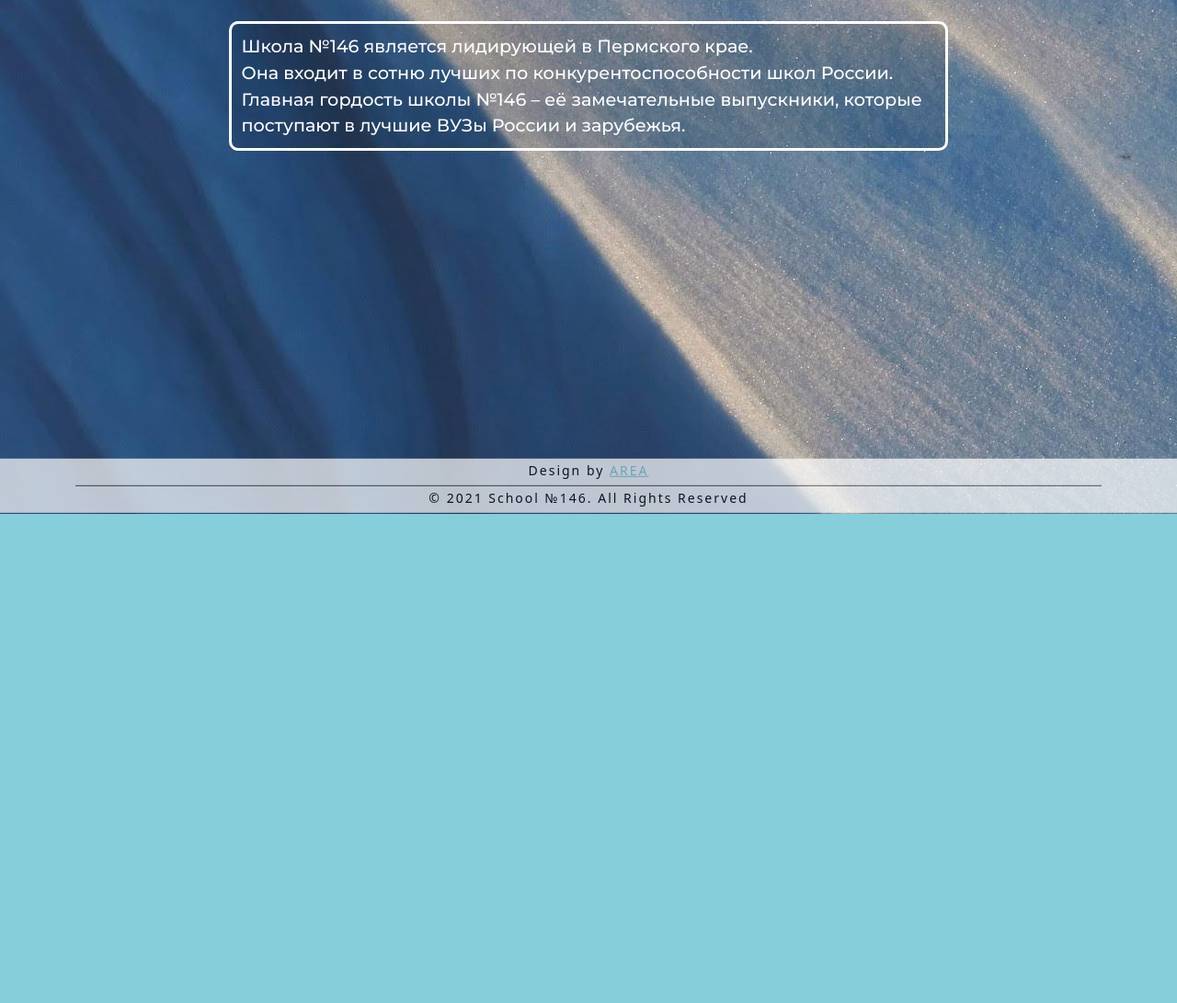
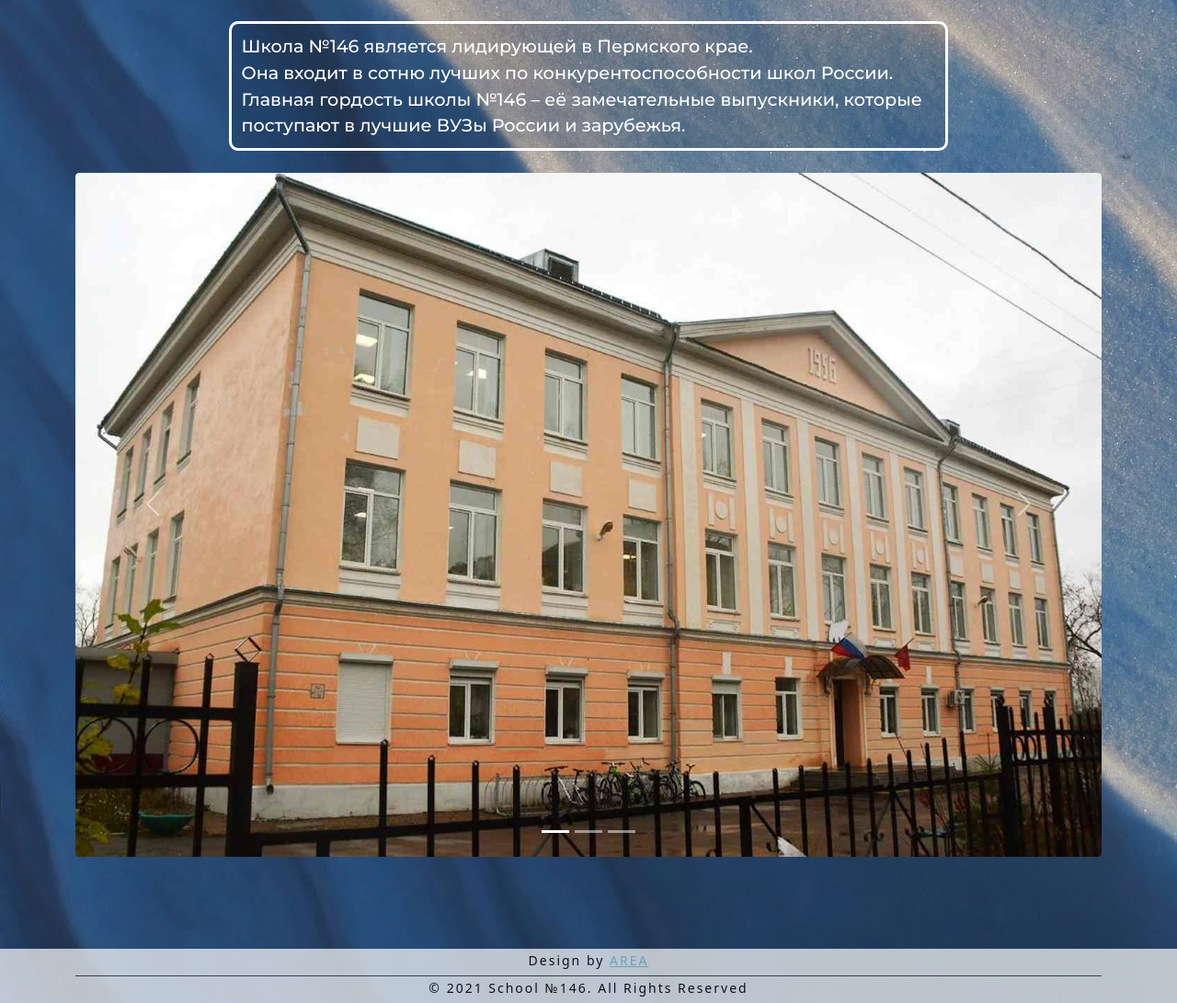
Before and after one commit to Nikulin-V/site146, a Flask app: page / in a window 1280 px wide. Shown: the part 241-1332 px from the top of the page at 92% size. Before the commit the page ends 800 px from the top, so only its background shows below. Run offline with Flask 2, Linux system fonts and the light colour scheme; data that the repository does not hold is empty; parts of the project's set-up code (start-up, migrations or seed data) failed here and were passed over; some libraries are stand-ins or nearby versions.

Commit message:
Implemented index.html page

```diff
--- a/site_app/templates/site/index.html
+++ b/site_app/templates/site/index.html
@@ -30,4 +30,34 @@
             ВУЗы России и зарубежья.
         </p>
     </div>
+    <div id="carouselExampleIndicators" class="carousel slide rounded" data-bs-ride="carousel">
+        <div class="carousel-indicators">
+            <button type="button" data-bs-target="#carouselExampleIndicators" data-bs-slide-to="0"
+                    class="active" aria-current="true" aria-label="Slide 1"></button>
+            <button type="button" data-bs-target="#carouselExampleIndicators" data-bs-slide-to="1"
+                    aria-label="Slide 2"></button>
+            <button type="button" data-bs-target="#carouselExampleIndicators" data-bs-slide-to="2"
+                    aria-label="Slide 3"></button>
+        </div>
+        <br>
+        <div class="carousel-inner rounded">
+            {% for i in range(3) %}
+                <div class="carousel-item {{ 'active' if i == 0 else '' }}">
+                    <img src="{{ url('static', filename='images/school' + loop.index|string() + '.jpg') }}"
+                         class="d-block w-100 img-fluid rounded"
+                         alt="Изображение школы {{ loop.index }}">
+                </div>
+            {% endfor %}
+        </div>
+        <button class="carousel-control-prev" type="button"
+                data-bs-target="#carouselExampleIndicators" data-bs-slide="prev">
+            <span class="carousel-control-prev-icon" aria-hidden="true"></span>
+            <span class="visually-hidden">Предыдущий</span>
+        </button>
+        <button class="carousel-control-next" type="button"
+                data-bs-target="#carouselExampleIndicators" data-bs-slide="next">
+            <span class="carousel-control-next-icon" aria-hidden="true"></span>
+            <span class="visually-hidden">Следующий</span>
+        </button>
+    </div>
 {% endblock %}
--- a/site_app/templates/site/info.html
+++ b/site_app/templates/site/info.html
@@ -75,6 +75,7 @@
     <span class="material-icons-outlined align-bottom">home</span>
     Адрес: 614046 г. Пермь, ул. Боровая, 24а
 </div>
+<!--suppress HtmlDeprecatedAttribute -->
 <iframe src="https://yandex.ru/map-widget/v1/?um=constructor%3A7e022aca0c2aa50af2018eaefe3bd211c9db06da90acf7c2f4cb5922999cf9b5&amp;source=constructor"
         width="100%" height="669" frameborder="0"></iframe>
 </div>
--- a/tools/admin.py
+++ b/tools/admin.py
@@ -6,7 +6,6 @@ from flask_login import current_user
 from data import db_session
 from data.news import News, Sector, Theme
 from data.roles import Role, RolesUsers
-from data.scheduled_job import ScheduledJob
 from data.teachers import Teacher
 from data.users import User
 
@@ -46,7 +45,7 @@ class TeacherView(BaseModelView):
 def connect_models(admin):
     db_sess = db_session.create_session()
 
-    admin_models = [(User, UserView), RolesUsers, Role, ScheduledJob]
+    admin_models = [(User, UserView), RolesUsers, Role]
     content_models = [Sector, Theme, (News, NewsView)]
     edu_models = [(Teacher, TeacherView)]
 
```
Also changed, not shown: static/images/school1.jpg (added), static/images/school2.jpg (added), static/images/school3.jpg (added).
